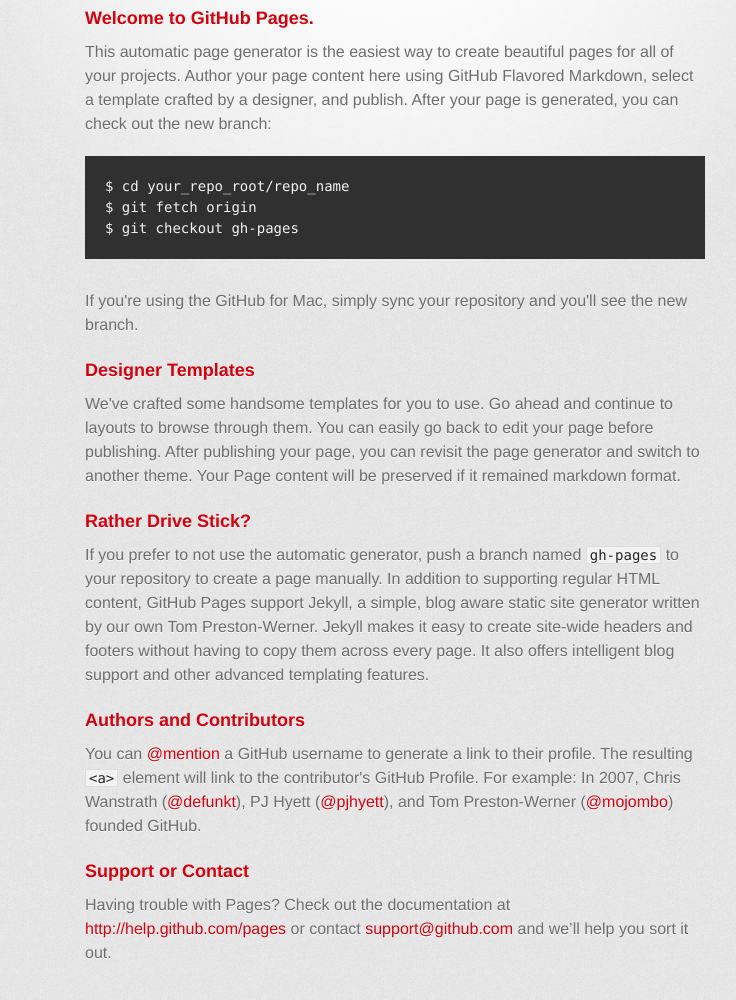
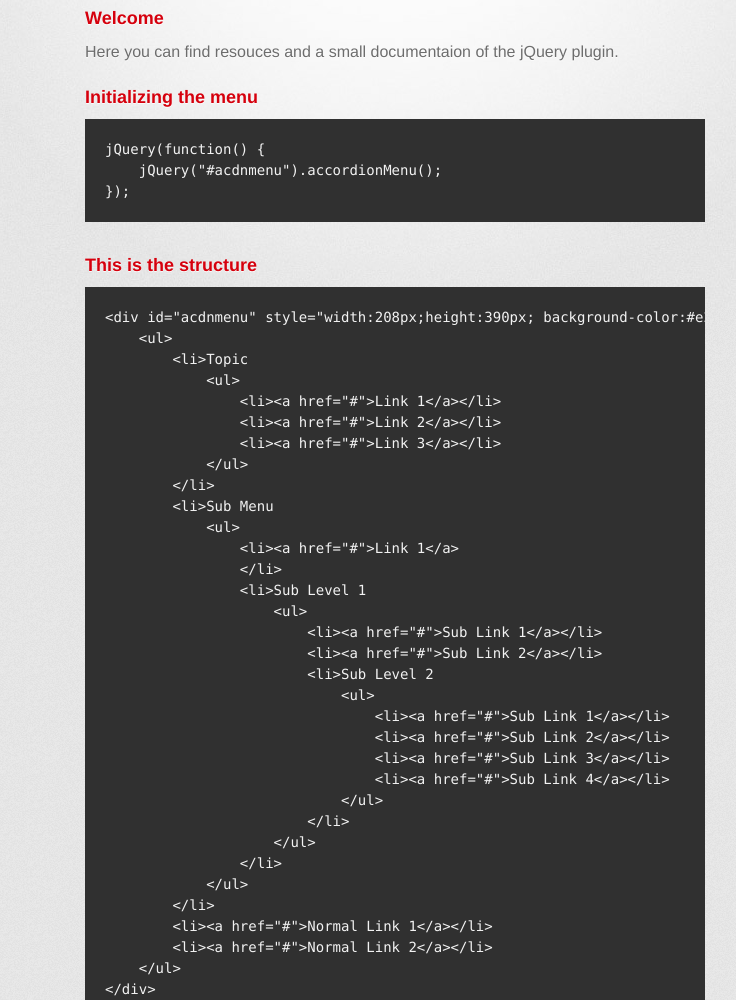
Before and after one commit to benzmarkus/accordionMenu, a plain HTML site: page index.html in a window 1280 px wide. Shown: the part 266-1266 px from the top of the page, without its empty margins (245-981 px from the left). Drawn offline with Linux system fonts and the light colour scheme; a web font is replaced by a local one.

```diff
--- a/index.html
+++ b/index.html
@@ -31,32 +31,182 @@
         <hr>
 
         <section id="main_content">
-          <h3>Welcome to GitHub Pages.</h3>
+          <h3>Welcome</h3>
 
-<p>This automatic page generator is the easiest way to create beautiful pages for all of your projects. Author your page content here using GitHub Flavored Markdown, select a template crafted by a designer, and publish. After your page is generated, you can check out the new branch:</p>
+<p>Here you can find resouces and a small documentaion of the jQuery plugin.</p>
 
-<pre><code>$ cd your_repo_root/repo_name
-$ git fetch origin
-$ git checkout gh-pages
+<h3>Initializing the menu</h3>
+
+<pre><code>jQuery(function() {
+    jQuery("#acdnmenu").accordionMenu();
+});
 </code></pre>
 
-<p>If you're using the GitHub for Mac, simply sync your repository and you'll see the new branch.</p>
+<h3>This is the structure</h3>
 
-<h3>Designer Templates</h3>
+<pre><code>&lt;div id="acdnmenu" style="width:208px;height:390px; background-color:#e2ecf5; padding: 10px 10px 10px 10px;"&gt;
+    &lt;ul&gt;
+        &lt;li&gt;Topic
+            &lt;ul&gt;
+                &lt;li&gt;&lt;a href="#"&gt;Link 1&lt;/a&gt;&lt;/li&gt;
+                &lt;li&gt;&lt;a href="#"&gt;Link 2&lt;/a&gt;&lt;/li&gt;
+                &lt;li&gt;&lt;a href="#"&gt;Link 3&lt;/a&gt;&lt;/li&gt;
+            &lt;/ul&gt;
+        &lt;/li&gt;
+        &lt;li&gt;Sub Menu
+            &lt;ul&gt;
+                &lt;li&gt;&lt;a href="#"&gt;Link 1&lt;/a&gt;
+                &lt;/li&gt;
+                &lt;li&gt;Sub Level 1
+                    &lt;ul&gt;
+                        &lt;li&gt;&lt;a href="#"&gt;Sub Link 1&lt;/a&gt;&lt;/li&gt;
+                        &lt;li&gt;&lt;a href="#"&gt;Sub Link 2&lt;/a&gt;&lt;/li&gt;
+                        &lt;li&gt;Sub Level 2
+                            &lt;ul&gt;
+                                &lt;li&gt;&lt;a href="#"&gt;Sub Link 1&lt;/a&gt;&lt;/li&gt;
+                                &lt;li&gt;&lt;a href="#"&gt;Sub Link 2&lt;/a&gt;&lt;/li&gt;
+                                &lt;li&gt;&lt;a href="#"&gt;Sub Link 3&lt;/a&gt;&lt;/li&gt;
+                                &lt;li&gt;&lt;a href="#"&gt;Sub Link 4&lt;/a&gt;&lt;/li&gt;
+                            &lt;/ul&gt;
+                        &lt;/li&gt;
+                    &lt;/ul&gt;
+                &lt;/li&gt;
+            &lt;/ul&gt;
+        &lt;/li&gt;
+        &lt;li&gt;&lt;a href="#"&gt;Normal Link 1&lt;/a&gt;&lt;/li&gt;
+        &lt;li&gt;&lt;a href="#"&gt;Normal Link 2&lt;/a&gt;&lt;/li&gt;
+    &lt;/ul&gt;
+&lt;/div&gt;
 
-<p>We've crafted some handsome templates for you to use. Go ahead and continue to layouts to browse through them. You can easily go back to edit your page before publishing. After publishing your page, you can revisit the page generator and switch to another theme. Your Page content will be preserved if it remained markdown format.</p>
+</code></pre>
 
-<h3>Rather Drive Stick?</h3>
+<h3>Use this css sheet to style the menu</h3>
 
-<p>If you prefer to not use the automatic generator, push a branch named <code>gh-pages</code> to your repository to create a page manually. In addition to supporting regular HTML content, GitHub Pages support Jekyll, a simple, blog aware static site generator written by our own Tom Preston-Werner. Jekyll makes it easy to create site-wide headers and footers without having to copy them across every page. It also offers intelligent blog support and other advanced templating features.</p>
-
-<h3>Authors and Contributors</h3>
-
-<p>You can <a href="https://github.com/blog/821" class="user-mention">@mention</a> a GitHub username to generate a link to their profile. The resulting <code>&lt;a&gt;</code> element will link to the contributor's GitHub Profile. For example: In 2007, Chris Wanstrath (<a href="https://github.com/defunkt" class="user-mention">@defunkt</a>), PJ Hyett (<a href="https://github.com/pjhyett" class="user-mention">@pjhyett</a>), and Tom Preston-Werner (<a href="https://github.com/mojombo" class="user-mention">@mojombo</a>) founded GitHub.</p>
-
-<h3>Support or Contact</h3>
-
-<p>Having trouble with Pages? Check out the documentation at <a href="http://help.github.com/pages">http://help.github.com/pages</a> or contact <a href="mailto:support@github.com">support@github.com</a> and we’ll help you sort it out.</p>
+<pre><code>#acdnmenu {
+    height: 300px;
+    width: 240px;
+    margin: 0px;
+}
+#acdnmenu ul.acdnTop {
+    display: block;
+    border: 1px solid #D8E2F3;
+    background: none repeat scroll 0 0 #FFFFFF;
+    padding-left: 0;
+}
+#acdnmenu div.acdnHeading, #acdnmenu a.acdnLink {
+    background: url("bg.gif") repeat-x scroll 0 0 #E8FFF8;
+    color: #000000;
+    font: 12px Verdana;
+    outline: medium none;
+    padding: 8px 8px 8px 24px;
+    text-align: left;
+    text-decoration: none;
+}
+#acdnmenu div.acdnCurrent, #acdnmenu div:hover, #acdnmenu a.acdnLink:hover, #acdnmenu div.acdnCurrent a.acdnLink {
+    background-position: 0 -64px;
+    color: #000000;
+    font-weight: normal;
+    text-decoration: none;
+}
+#acdnmenu a.acdnCurrent, #acdnmenu a.acdnCurrent:hover {
+    color: #336699;
+    text-decoration: none;
+}
+#acdnmenu div.acdnArrowImage {
+    background-image: url("arrows.gif");
+    background-position: 0 0;
+    height: 12px;
+    left: 4px;
+    top: 9px;
+    width: 12px;
+}
+#acdnmenu div.acdnCurrent div.acdnArrowImage {
+    background-position: 0 -12px;
+}
+#acdnmenu li.acdnSeparator {
+    border-bottom: 1px solid #D8E2F3;
+    padding:0px 0px 0px 0px;
+    margin:0px 0px 0px 0px;
+    font-size: 0px;
+}
+#acdnmenu ul.acdnSub {
+    padding-left: 14px;
+}
+#acdnmenu ul.acdnSub div.acdnHeading {
+    background: none repeat scroll 0 0 transparent;
+    color: #000000;
+    font: 12px Arial;
+    padding: 5px 5px 5px 20px;
+    text-align: left;
+}
+#acdnmenu ul.acdnSub div.acdnHeading a {
+    color: #000000;
+}
+#acdnmenu ul.acdnSub div.acdnCurrent {
+    background: none repeat scroll 0 0 transparent;
+    color: #000000;
+}
+#acdnmenu ul.acdnSub a.acdnLink {
+    background: none repeat scroll 0 0 transparent;
+    color: #000000;
+    font: 11px Arial;
+    padding: 5px 5px 5px 20px;
+    text-decoration: none;
+}
+#acdnmenu ul.acdnSub a.acdnLink:hover, #acdnmenu ul.acdnSub a.acdnCurrent, #acdnmenu ul.acdnSub div.acdnHeading a:hover, #acdnmenu ul.acdnSub div.acdnHeading a.acdnCurrent {
+    background: none repeat scroll 0 0 transparent;
+    color: #000000;
+    text-decoration: underline;
+}
+#acdnmenu ul.acdnSub div.acdnArrowImage {
+    background-image: url("arrows.gif");
+    background-position: 0 -24px;
+    height: 12px;
+    left: 4px;
+    top: 6px;
+    width: 12px;
+}
+#acdnmenu ul.acdnSub div.acdnCurrent div.acdnArrowImage {
+    background-position: 0 -36px;
+}
+#acdnmenu, #acdnmenu ul {
+    display: block;
+    font-size: 0;
+    line-height: 0;
+}
+#acdnmenu li {
+    font-size: 12px;
+    line-height: 16px;
+}
+#acdnmenu:after {
+    clear: both;
+    content: ".";
+    display: block;
+    height: 0;
+    visibility: hidden;
+}
+#acdnmenu ul {
+    list-style-type: none;
+    margin: 0px;
+    overflow: hidden;
+    padding: 0px;
+    position: relative;
+    top:0px;
+    display: none;
+}
+#acdnmenu li {
+    margin: 0px;
+    padding: 0px;
+}
+#acdnmenu div.acdnHeading, #acdnmenu div.acdnCurrent {
+    cursor: pointer;
+    position: relative;
+}
+#acdnmenu div.acdnArrowImage {
+    overflow: hidden;
+    position: absolute;
+}
+</code></pre>
         </section>
 
         <footer>
```
Also changed, not shown: params.json (+1 -1 lines).
